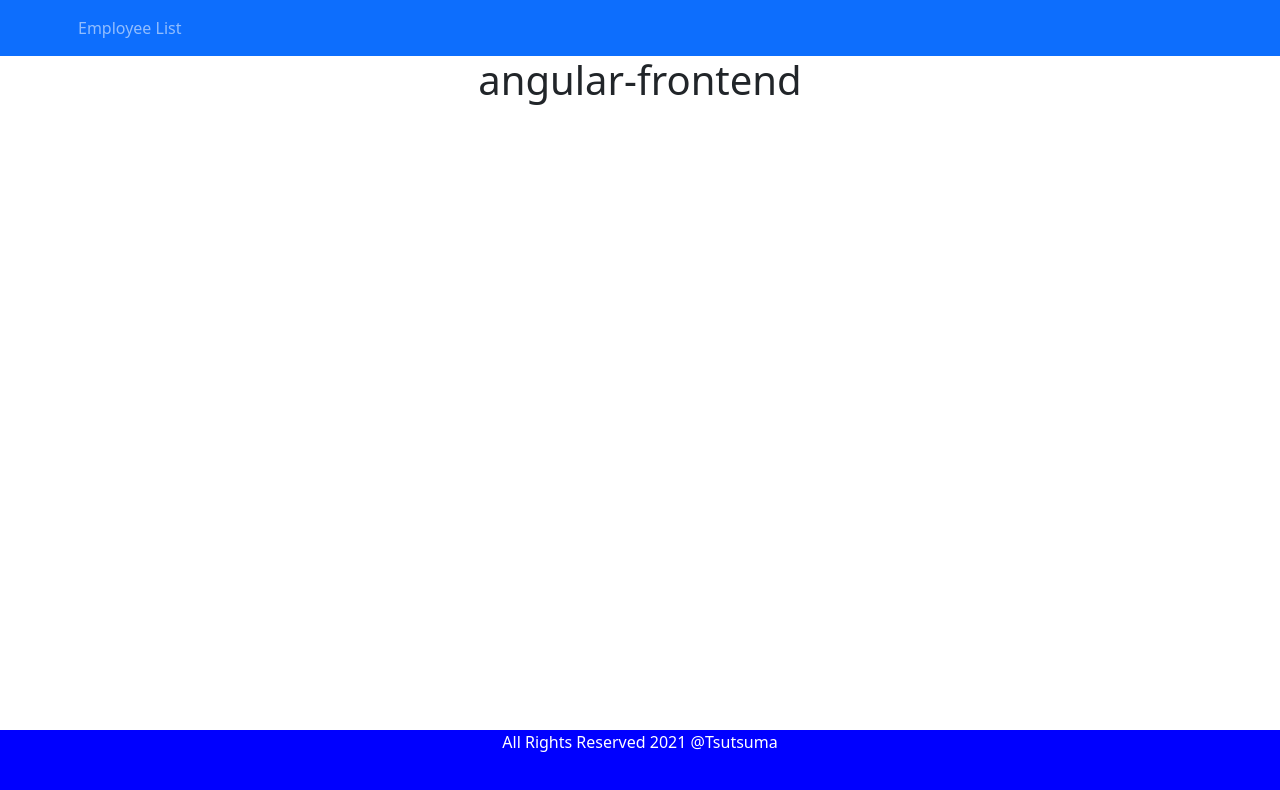
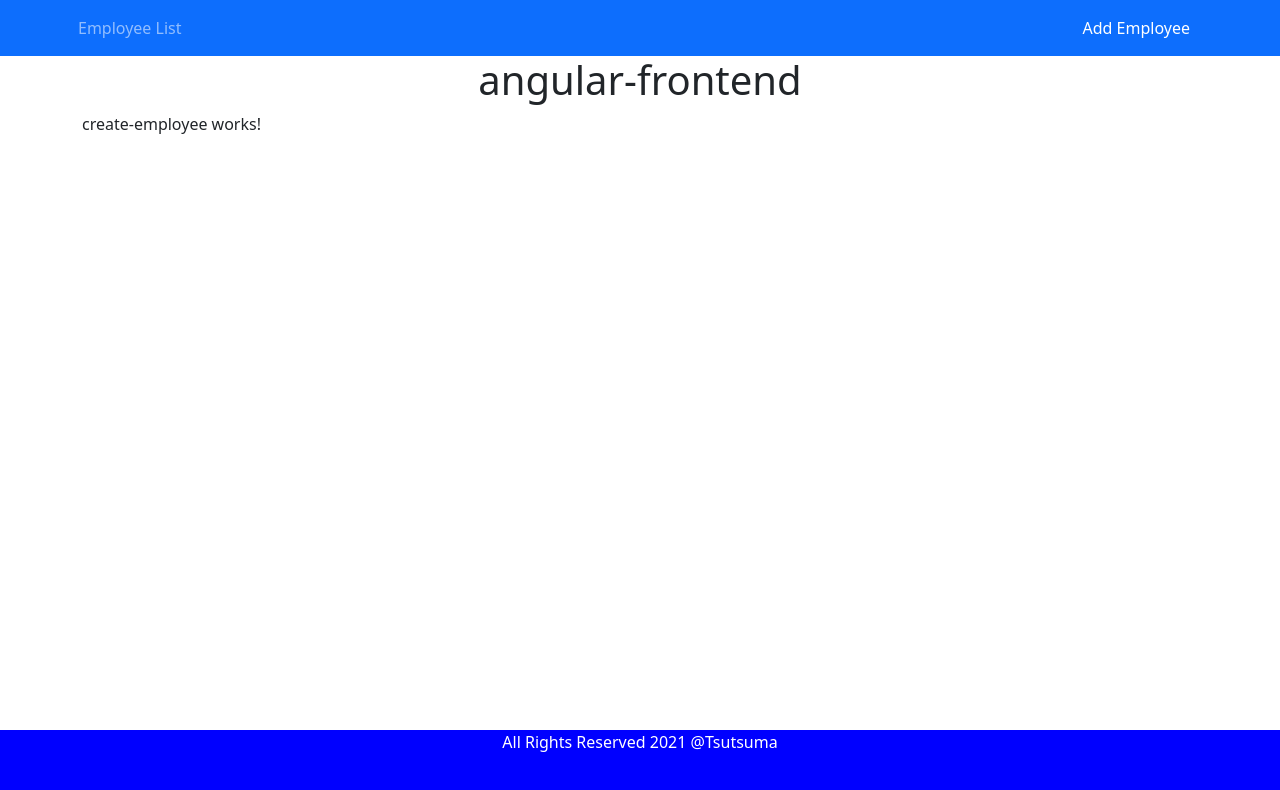
Before and after one commit to GXMUHATE/Angular-10-Spring-Boot-CRUD-app, an Angular app in the folder angular-frontend/: page /create-employee in a window 1280 px wide. Before the commit this address led to /. Shown: the top 790 px of the page. Built offline with nearby package versions, Linux system fonts and the light colour scheme.

Commit message:
Creating Angular Create Employee Component

```diff
--- a/angular-frontend/src/app/app-routing.module.ts
+++ b/angular-frontend/src/app/app-routing.module.ts
@@ -1,9 +1,11 @@
 import { NgModule } from '@angular/core';
 import { RouterModule, Routes } from '@angular/router';
+import { CreateEmployeeComponent } from './create-employee/create-employee.component';
 import { EmployeeListComponent } from './employee-list/employee-list.component';
 
 const routes: Routes = [
   {path: 'employees', component: EmployeeListComponent},
+  {path: 'create-employee', component: CreateEmployeeComponent},
   {path: '', redirectTo: 'employees', pathMatch: 'full'}
 ];
 
--- a/angular-frontend/src/app/app.component.html
+++ b/angular-frontend/src/app/app.component.html
@@ -2,6 +2,9 @@
   <ul class = "container navbar-nav">
     <li class = "nav-item">
       <a routerLink="employees" routerLinkActive="active" class="nav-link">Employee List</a>
+    </li>
+    <li class = "nav-item">
+      <a routerLink="create-employee" routerLinkActive="active" class="nav-link">Add Employee</a>
     </li>
   </ul>
 </nav>
--- a/angular-frontend/src/app/app.module.ts
+++ b/angular-frontend/src/app/app.module.ts
@@ -4,11 +4,13 @@
 import { AppRoutingModule } from './app-routing.module';
 import { AppComponent } from './app.component';
 import { EmployeeListComponent } from './employee-list/employee-list.component';
+import { CreateEmployeeComponent } from './create-employee/create-employee.component';
 
 @NgModule({
   declarations: [
     AppComponent,
-    EmployeeListComponent
+    EmployeeListComponent,
+    CreateEmployeeComponent
   ],
   imports: [
     BrowserModule,
--- /dev/null
+++ b/angular-frontend/src/app/create-employee/create-employee.component.html
@@ -0,0 +1 @@
+<p>create-employee works!</p>
--- /dev/null
+++ b/angular-frontend/src/app/create-employee/create-employee.component.ts
@@ -0,0 +1,15 @@
+import { Component, OnInit } from '@angular/core';
+
+@Component({
+  selector: 'app-create-employee',
+  templateUrl: './create-employee.component.html',
+  styleUrls: ['./create-employee.component.css']
+})
+export class CreateEmployeeComponent implements OnInit {
+
+  constructor() { }
+
+  ngOnInit(): void {
+  }
+
+}
```
Also changed, not shown: angular-frontend/src/app/create-employee/create-employee.component.css (added), 2 other files (tests, documents, lock files or other folders).
